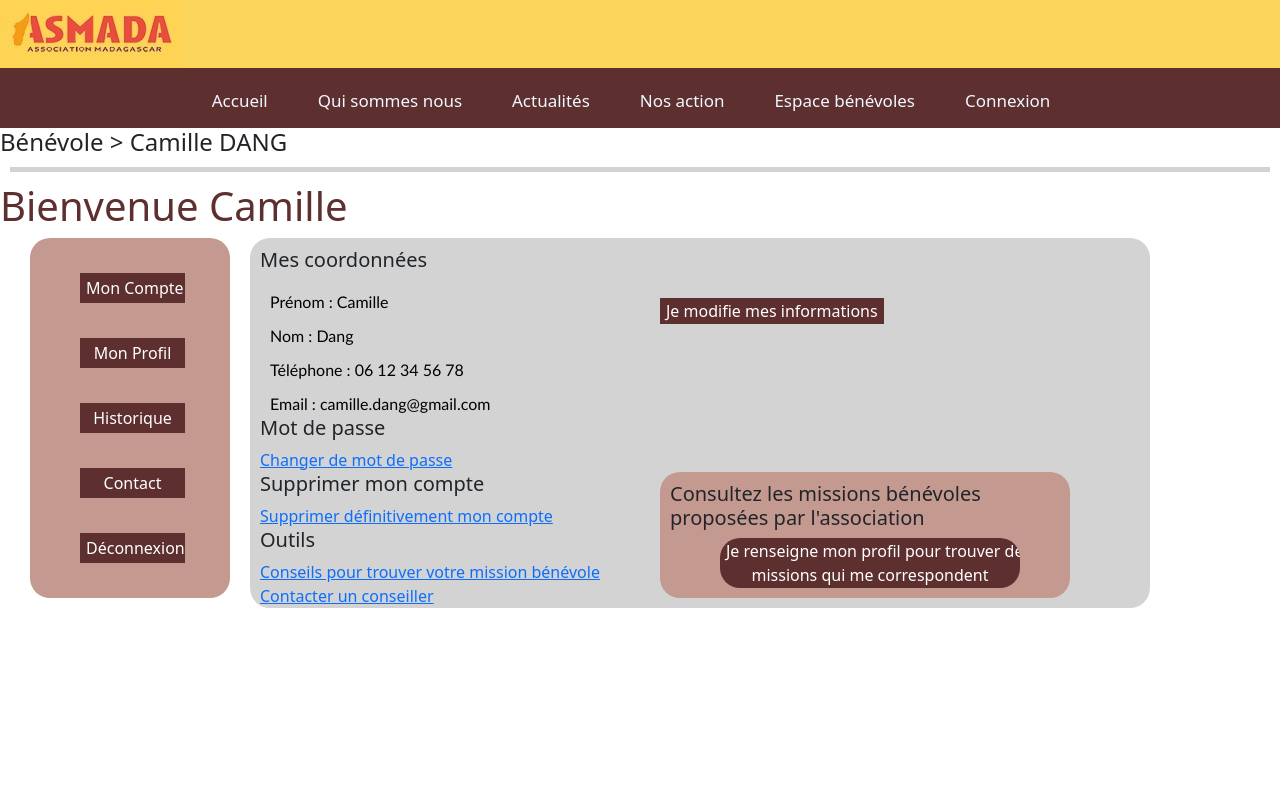
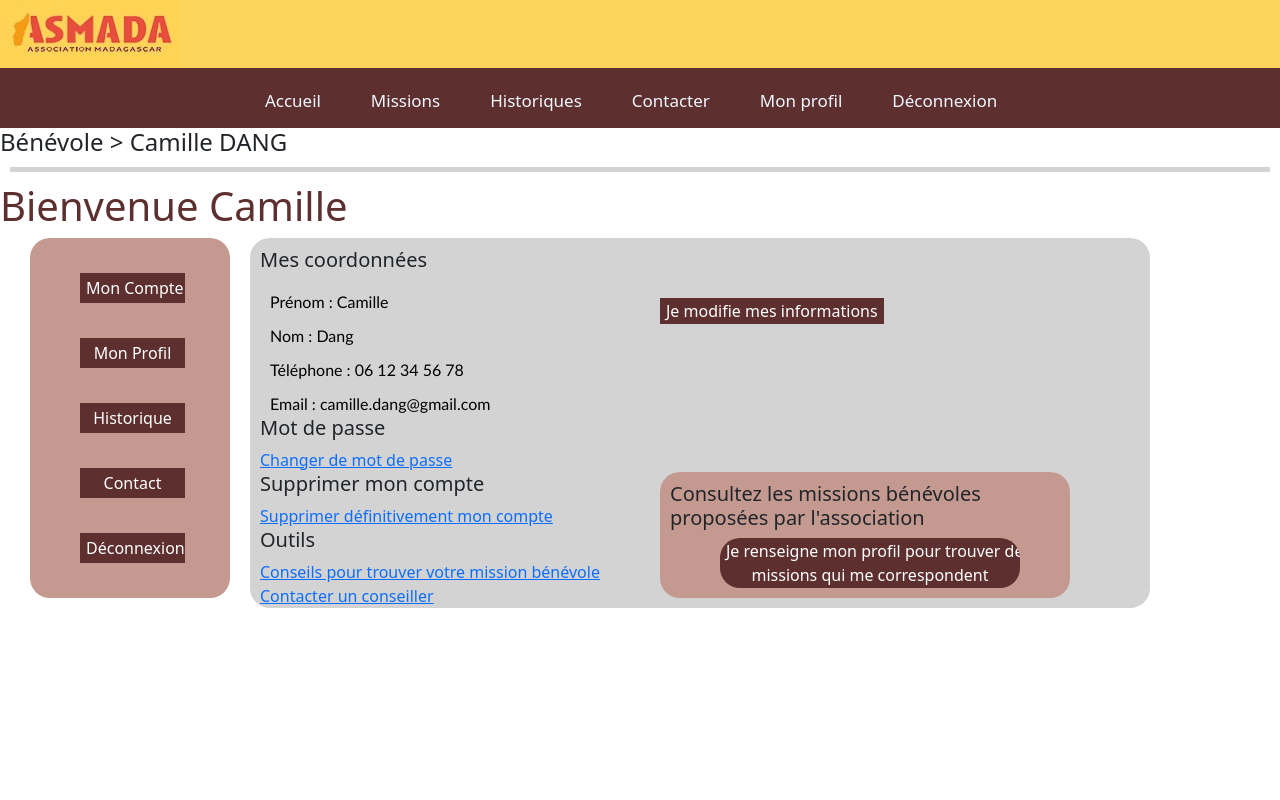
Before and after one commit to Vyvy20/Asmada-react, a React (Create React App) app: page / in a window 1280 px wide. Shown: the top 800 px of the page. Built offline with nearby package versions, Linux system fonts and the light colour scheme.

Commit message:
Modif menu et correction footer

```diff
--- a/src/components/App.js
+++ b/src/components/App.js
@@ -2,6 +2,7 @@ import React from "react";
 
 import Header from "./Header";
 import Nav from "./Nav";
+import NavB from "./NavB";
 import Article from "./Article";
 import Connexion from "./Connexion";
 import Inscription from "./Inscription";
@@ -17,7 +18,7 @@ function App(){
       <Router>
       <div>
          <Header />
-         <Nav />
+         <NavB />
          <ProfileB />
          <Footer />
       </div>
--- a/src/components/Footer.js
+++ b/src/components/Footer.js
@@ -15,7 +15,7 @@ function footer(){
                     </div>
                     <div class="footer_col">
                         <ul>
-                            <li><a className="figurlignefooter" href="https://www.facebook.com/Asmada/" ><BsFacebook /> Rejoignz-nos</a></li>
+                            <li><a className="figurlignefooter" href="https://www.facebook.com/Asmada/" ><BsFacebook /> Rejoignez-nous</a></li>
                             <li><a className="figurlignefooter" href="https://www.google.com/maps/dir/?api=1&destination=48.88516%2C2.26086&fbclid=IwAR25UUfkpF7BePw3pQEsZvl4vvc5Y1zWjjvHf3M0qDWz8inuDZPWXtWeAUU" ><BsFillGeoAltFill /> 5 bis villa Emile Bergerat 92200 Neuilly sur Seine </a></li>
                         </ul>
                     </div>
--- /dev/null
+++ b/src/components/NavB.js
@@ -0,0 +1,59 @@
+import React,{useState, useEffect} from "react";
+
+// import { BsHouseDoorFill } from "react-icons/bs";
+//  import { BsFillInfoCircleFill } from "react-icons/bs";
+// import { BsCardText } from "react-icons/bs";
+//  import { FaHandshake } from "react-icons/fa";
+//  import { FaHands } from "react-icons/fa";
+//  import { BsLockFill } from "react-icons/bs";
+import { AiOutlineBars } from "react-icons/ai";
+
+import "../Css//App.css"
+
+function Nav(){
+
+    const [toggleMenu, setToggleMenu] = useState (false);
+    const [largeur, setLargeur] = useState (window.innerWidth)
+
+    const toggleNavSmallScreen = () => {
+        setToggleMenu(!toggleMenu);
+    }
+
+    useEffect(() => {
+
+        const changeWidth = () => {
+            setLargeur(window.innerWidth);
+
+           if(window.innerWidth > 825){
+             setToggleMenu(false);
+            }
+            // if(window.innerHeight > 825){
+            //     setToggleMenu(false);
+            //    }
+        }
+        window.addEventListener('resize', changeWidth);
+        return() => {
+            window.removeEventListener('resize', changeWidth);
+
+        }
+
+    }, [])
+    return(
+        <nav>
+            {(toggleMenu || largeur > 825) && (
+                <ul className="liste">
+                   <li className="items"> Accueil </li>
+                   <li className="items"> Missions</li>
+                   <li className="items"> Historiques</li>
+                   <li className="items"> Contacter</li>
+                   <li className="items"> Mon profil </li>
+                   <li className="items"> Déconnexion</li>
+                </ul>
+            )}
+            <button onClick={toggleNavSmallScreen} className="bgm"><AiOutlineBars /></button>
+        </nav>
+    );
+
+}
+
+export default Nav;
```
